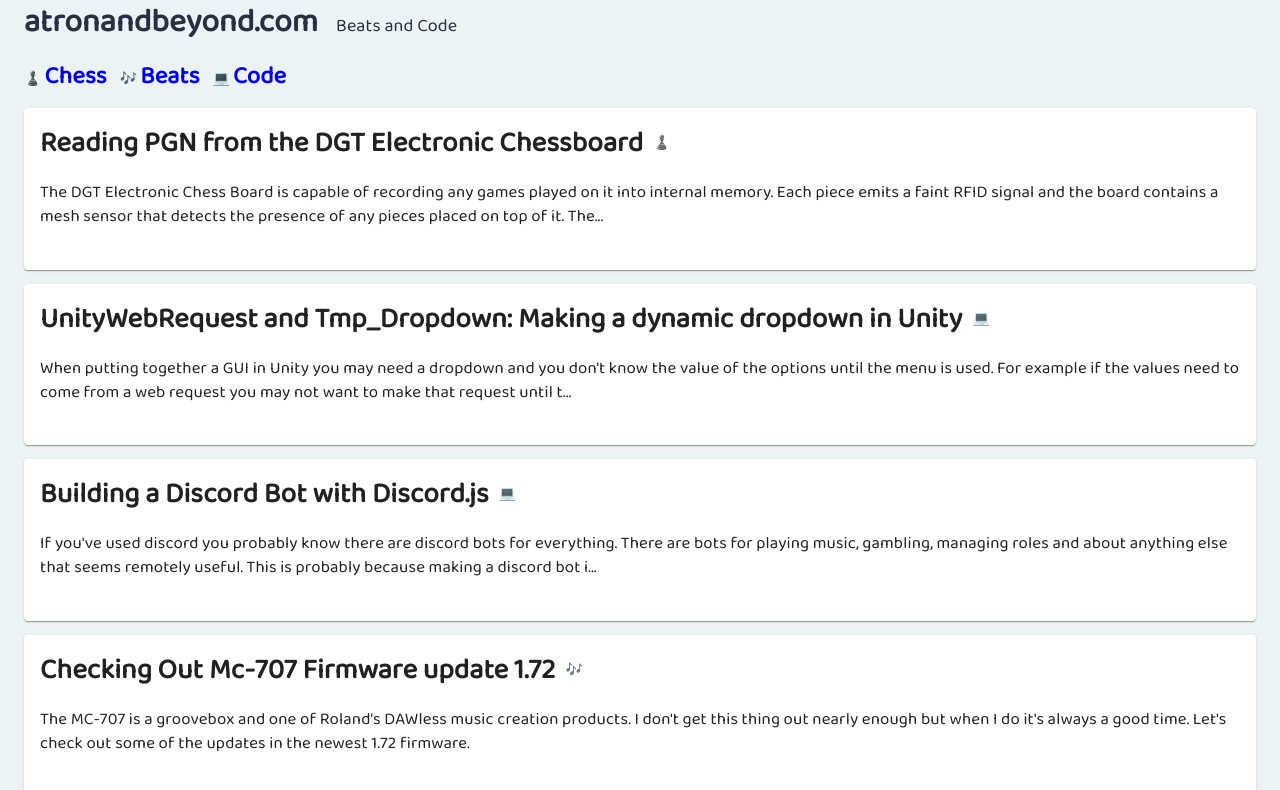
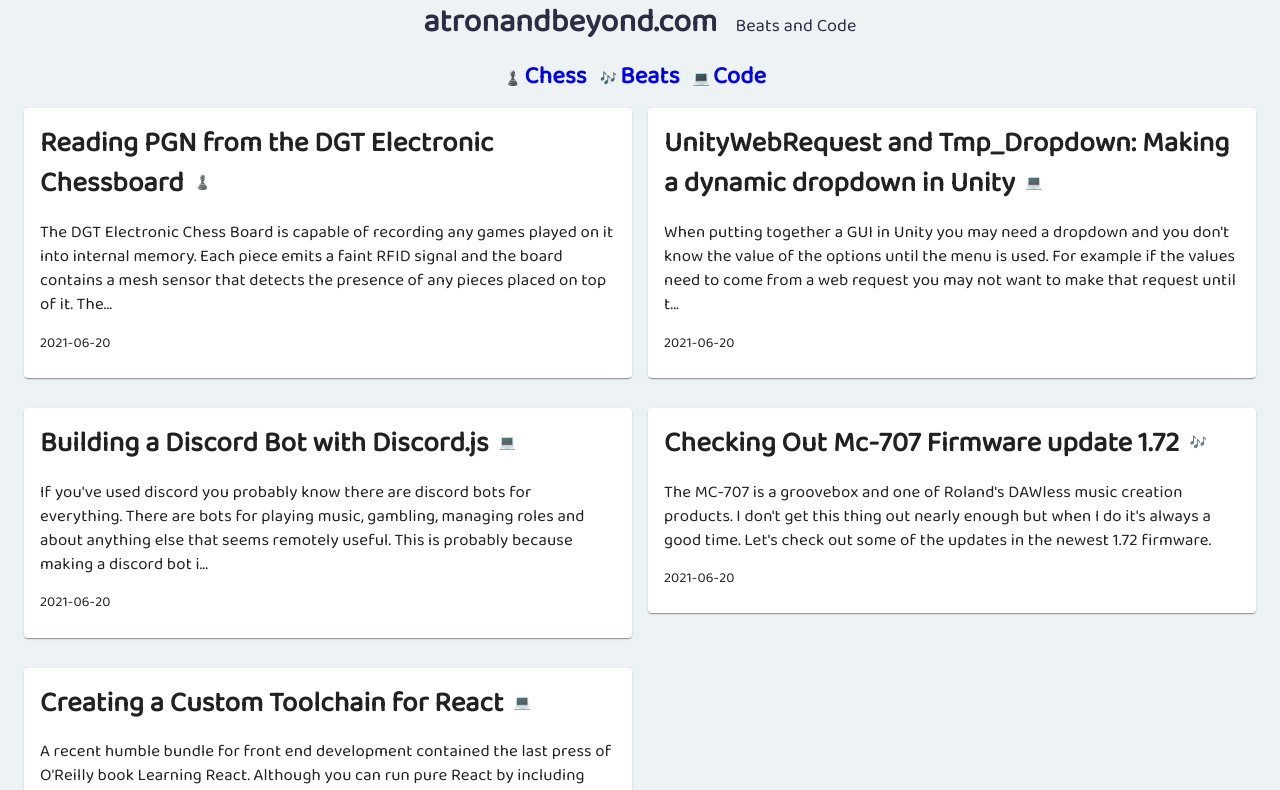
Before and after one commit to awayawm/atronandbeyond.com, a React app: page / in a window 1280 px wide. Shown: the top 790 px of the page. Built offline with nearby package versions, Linux system fonts and the light colour scheme; a web font is replaced by a local one.

Commit message:
Use nav in header and use grid in articles

```diff
--- a/src/App.js
+++ b/src/App.js
@@ -1,7 +1,6 @@
 import React, { Component } from "react";
 import * as data from "./data"
 import Header from './Components/Header'
-import Nav from './Components/Nav'
 import Articles from './Components/Articles'
 import { CssBaseline, Container } from '@material-ui/core'
 import "@fontsource/baloo-bhai-2"
@@ -19,14 +18,13 @@
     return (
       <>
         <Helmet>
-          <title>atronandbeyond.com: cats and code</title>
+          <title>atronandbeyond.com: beats and code</title>
           <body className="body"/>
         </Helmet>
         <CssBaseline />
         <Container>
-          <Header title={this.state.header.title} tagline={this.state.header.tagline} />
-          <Nav tags={this.state.tags} />
-          <Articles articles={this.state.articles} tags={this.state.tags} />
+          <Header title={this.state.header.title} tagline={this.state.header.tagline} tags={this.state.tags}/>
+          <Articles articles={this.state.articles} tags={this.state.tags}/>
         </Container>
       </>
     );
--- a/src/Components/Articles.js
+++ b/src/Components/Articles.js
@@ -2,25 +2,35 @@
 import PropTypes from 'prop-types';
 import _ from 'lodash'
 import '../css/Articles.css'
-import { Card, CardContent } from '@material-ui/core'
+import { Card, CardContent, Grid } from '@material-ui/core'
 
 export default class Articles extends Component {
     render() {
         return (
             // article is enabled
-            this.props.articles.filter(article => article.enabled)
+            <div className="articleGrid" >
+                <Grid container spacing={2} >
+                    {this.props.articles.filter(article => article.enabled)
                         // has at least one tag that is enabled
                         .filter(article => {
                             return _.intersection(article.tags, this.props.tags.filter(tag => tag.enabled).map(value => value.id)).length > 0
                         })
                         .map((article, i) =>
-                    <Card className="article" key={i}>
+
+
+                            <Grid item lg={6} key={i}>
+                                <Card className="article">
                                     <CardContent>
                                         <h1 className="icon">{article.title}</h1>
                                         <div className="icon">{article.tags.map(articleTag => _.find(this.props.tags, (tag) => articleTag == tag.id).icon)}</div>
                                         <p dangerouslySetInnerHTML={{ __html: _.truncate(article.content, { 'length': 250 }) }} />
+                                        <div>{article.date}</div>
                                     </CardContent>
-                    </Card>)
+                                </Card>
+                            </Grid>
+                        )}
+                </Grid>
+            </div>
         )
     }
 }
--- a/src/Components/Header.js
+++ b/src/Components/Header.js
@@ -1,7 +1,12 @@
 import React, { Component } from "react";
 import PropTypes from 'prop-types';
+import '../css/Header.css'
+import Nav from '../Components/Nav'
 
 export default class Header extends Component {
+    constructor(props) {
+        super(props)
+    }
     render() {
         return (<header>
             <h1>
@@ -10,6 +15,7 @@
             <div>
                 {this.props.tagline}
             </div>
+            <Nav tags={this.props.tags} />
         </header>)
     }
 }
@@ -17,4 +23,5 @@
 Header.propTypes = {
     title: PropTypes.string,
     tagline: PropTypes.string,
+    tags: PropTypes.array,
 };
--- a/src/Components/Nav.js
+++ b/src/Components/Nav.js
@@ -4,6 +4,9 @@
 import '../css/Nav.css'
 
 export default class Nav extends Component {
+    constructor(props){
+        super(props)
+    }
     render() {
         return (
             <Router>
--- a/src/css/App.css
+++ b/src/css/App.css
@@ -1,7 +1,8 @@
 @font-face {
   font-family: "Baloo Bhai 2";
-  src: url("../../dist/fonts/baloo-bhai-2-latin-400-normal.woff2") format("woff2"),
-  url("../../dist/fonts/baloo-bhai-2-all-400-normal.woff") format("woff"),
+  src: url("../../dist/fonts/baloo-bhai-2-latin-400-normal.woff2")
+      format("woff2"),
+    url("../../dist/fonts/baloo-bhai-2-all-400-normal.woff") format("woff");
 }
 
 .body {
--- a/src/css/Articles.css
+++ b/src/css/Articles.css
@@ -17,3 +17,7 @@
   background-color: #8d99ae;
   margin-bottom: 1em;
 }
+
+.articleGrid {
+  flex-grow: 1;
+}
--- /dev/null
+++ b/src/css/Header.css
@@ -0,0 +1,3 @@
+header {
+    text-align: center;
+}
--- a/webpack.config.js
+++ b/webpack.config.js
@@ -46,12 +46,13 @@
         publicPath: '/dist/',
         hot: true,
         index: 'index.html',
-        meta: { viewport: "minimum-scale=1, initial-scale=1, width=device-width" }
+
     },
     plugins: [
         isDevelopment && new webpack.HotModuleReplacementPlugin(),
         new HtmlWebpackPlugin({
-            filename: 'index.html'
+            filename: 'index.html',
+            meta: { viewport: "minimum-scale=1, initial-scale=1, width=device-width" }
         }),
         new ESLintPlugin()
     ].filter(Boolean),
```
Lines whose indentation alone changed are shown as unchanged.
